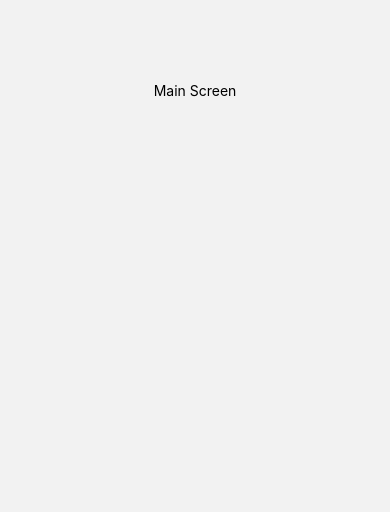
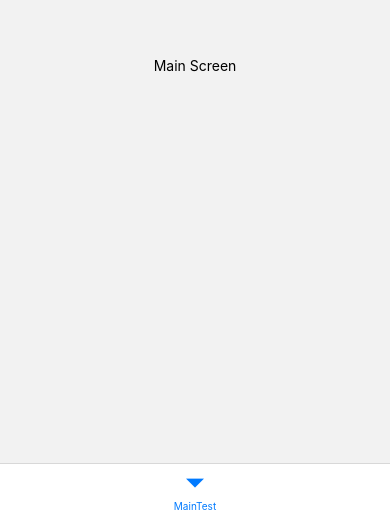
Before and after one commit to Lienub/RitualRocket, a React Native app in the folder habits_tracker/: screen /Splash in a window 390 px wide. Before the commit this address had no page. Shown: the part 332-844 px from the top of the page. Built offline with nearby package versions, Linux system fonts and the light colour scheme.

Commit message:
fix(navigation): change nav mode

```diff
--- a/habits_tracker/App.js
+++ b/habits_tracker/App.js
@@ -2,22 +2,22 @@
 import { Platform } from 'react-native';
 // Navigation imports
 import { NavigationContainer } from '@react-navigation/native';
-import { createNativeStackNavigator } from '@react-navigation/native-stack';
+import { createBottomTabNavigator } from '@react-navigation/bottom-tabs';
 // Component / Screen imports
 import SplashScreen from './app/components/SplashScreen';
 import MainTest from './app/screens/MainTest';
 
-const Stack = createNativeStackNavigator();
+const Tab = createBottomTabNavigator();
 
 export default function App() {
 // Check if the platform is not web
   if (Platform.OS !== 'web') {
     return (
       <NavigationContainer>
-        <Stack.Navigator initialRouteName="SplashScreen" headerMode="none">
-          <Stack.Screen name="Splash" component={SplashScreen} options={{ headerShown: false }}/>
-          <Stack.Screen name="MainTest" component={MainTest} options={{ headerShown: false, animation: 'none' }}/>
-        </Stack.Navigator>
+        <Tab.Navigator tabBar={props => <BottomTabBar {...props} state={{...props.state, routes: props.state.routes.slice(1,1)}} initialRouteName="Splash" headerMode="none"></BottomTabBar> }>
+          <Tab.Screen name="Splash" component={SplashScreen} options={{ headerShown: false, tabBarStyle: { display: "none" }, tabBarVisible: false }}/>
+          <Tab.Screen name="MainTest" component={MainTest} options={{ headerShown: false, animation: 'none' }}/>
+        </Tab.Navigator>
       </NavigationContainer>
     );
   }
@@ -25,9 +25,9 @@ export default function App() {
   // Render only main screen on web
   return (
     <NavigationContainer>
-      <Stack.Navigator initialRouteName="MainTest" headerMode="none">
-        <Stack.Screen name="MainTest" component={MainTest} options={{ headerShown: false }}/>
-      </Stack.Navigator>
+      <Tab.Navigator initialRouteName="MainTest" headerMode="none">
+        <Tab.Screen name="MainTest" component={MainTest} options={{ headerShown: false }}/>
+      </Tab.Navigator>
     </NavigationContainer>
   );
 }
--- a/habits_tracker/app/components/SplashScreen.js
+++ b/habits_tracker/app/components/SplashScreen.js
@@ -5,7 +5,6 @@ import LottieView from 'lottie-react-native';
 const SplashScreen = ({ navigation }) => {
     const [assetsLoaded, setAssetsLoaded] = useState(false);
     const opacity = useRef(new Animated.Value(1)).current;
-
     useEffect(() => {
         // Loading of assets
         const loadAssets = async () => {
@@ -34,7 +33,7 @@ const SplashScreen = ({ navigation }) => {
             duration: 1000,
             useNativeDriver: true,
           }).start(() => {
-            navigation.replace('MainTest');
+            navigation.jumpTo('MainTest');
           });
         };
         animate();
```
